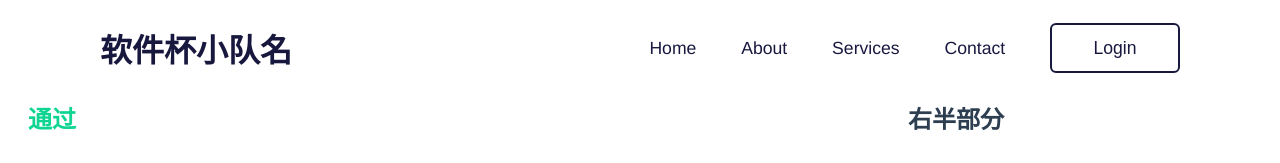
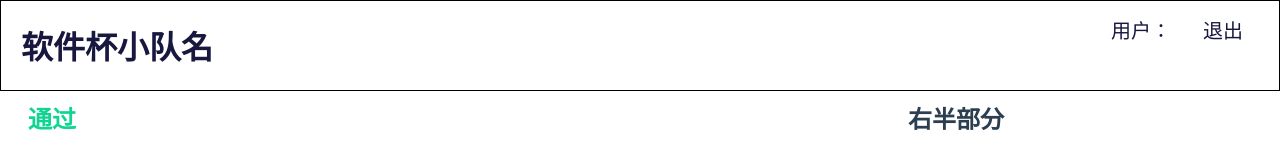
Before and after one commit to xxxxh04/ruanjianbei, a Vue app: page /success in a window 1280 px wide. Shown: the top 163 px of the page. Built offline with nearby package versions, Linux system fonts and the light colour scheme; what monaco-editor would draw is missing.

Commit message:
更新筛选和导航栏

```diff
--- a/src/assets/TitleAndNavigationBar.css
+++ b/src/assets/TitleAndNavigationBar.css
@@ -1,64 +1,51 @@
-header {
+#Title {
     /* 固定定位 */
     position: fixed;
-    top: -2%;
+    top : 0;
     left: 0;
     right: 0;
     /*widows: 100%;*/
     /* 上下、左右内边距 */
-    padding: 20px 100px;
+    padding-left: 20px ;
     /* 弹性布局 */
     display: flex;
-    justify-content: space-between;
-    align-items: center;
+    border:1px solid #000
 }
 
-header h1 {
+#Title h1 {
     color: #18183f;
 }
+/* 导航栏整体样式 */
+.navbar {
+    overflow: hidden;      /* 防止内容溢出 */
+    position: absolute;    /* 使导航栏绝对定位 */
+    right: 20px;           /* 设置导航栏距离右边框 20px */
+    top: 0;                /* 设置导航栏距离顶部 0px */
+  }
 
-.navigation a {
-    /* 相对定位 */
-    position: relative;
-    font-size: 1.1em;
-    color: #fff;
-    /* 定义标准文本 */
-    text-decoration: none;
-    font-weight: 500;
-    margin-left: 40px;
-}
+  /* 导航栏中的无序列表样式 */
+  .navbar ul {
+    list-style-type: none; /* 移除列表项的默认样式 */
+    margin: 0;             /* 去除默认的外边距 */
+    padding: 0;            /* 去除默认的内边距 */
+  }
 
-/* 导航栏样式 */
-/* ::after and ::before 是可以添加到选择器创建伪元素的关键字 */
-.navigation a::after {
-    content: '';
-    position: absolute;
-    left: 0;
-    bottom: -6px;
-    width: 100%;
-    height: 3px;
-    background: #fff;
-    border-radius: 5px;
-    /* transform 属性可以对元素进行移动、缩放、转动、拉长或拉伸 */
-    transform-origin: right;
-    transform: scaleX(0);
-    transition: transform .5s;
-}
+  /* 列表项样式 */
+  .navbar li {
+    float: left; /* 使列表项水平排列 */
+  }
 
-.navigation a:hover::after {
-    transform-origin: left;
-    transform: scaleX(1);
-}
+  /* 列表项中的链接样式 */
+  .navbar li a {
+    display: block;           /* 将链接设置为块级元素 */
+    color: #18183f;       /* 设置链接文本颜色为白色 */
+    text-align: center;       /* 设置链接文本居中对齐 */
+    padding: 14px 16px;       /* 设置链接的内边距 */
+    text-decoration: none;    /* 移除链接的下划线 */
+    font-size: 20px;          /*字体大小*/
+  }
 
-.navigation .btnLogin-popup {
-    width: 130px;
-    height: 50px;
-    /* 背景透明 */
-    background: transparent;
-    border: 2px solid #18183f;
-    border-radius: 6px;
-    cursor: pointer;
-    font-size: 1.1em;
-    color: #fff;
-    margin-left: 40px;
-}
+  /* 列表项中的链接在悬停时的样式 */
+  .navbar li a:hover {
+    color: aqua;         /*悬停时字体颜色改变*/
+  }
--- a/src/components/CeShiComponent.vue
+++ b/src/components/CeShiComponent.vue
@@ -27,8 +27,8 @@
                 <el-button
                   v-for="laberOption in laberOptions1"
                   :key="laberOption.value"
-                  :type="isChecked(laberOption.value) ? 'success' : 'default'"
-                  @click="toggleColor(laberOption.value)"
+                  :type="isChecked(laberOption.label) ? 'success' : 'default'"
+                  @click="toggleLaber(laberOption.label)"
                 >
                   {{ laberOption.label }}
                 </el-button>
@@ -38,8 +38,8 @@
                 <el-button
                   v-for="laberOption in laberOptions2"
                   :key="laberOption.value"
-                  :type="isChecked(laberOption.value) ? 'success' : 'default'"
-                  @click="toggleColor(laberOption.value)"
+                  :type="isChecked(laberOption.label) ? 'success' : 'default'"
+                  @click="toggleLaber(laberOption.label)"
                 >
                   {{ laberOption.label }}
                 </el-button>
@@ -75,15 +75,22 @@
       </div>
       <div id="showSelect">
         <span>已选择</span>
-        <el-button class="showSelectButton" v-if="selectedDiffculty">{{
-          selectDiffculty
-        }}</el-button>
+        <span v-if="checkedLabers.length === 0 && !selectedDiffculty"
+          >无信息</span
+        >
         <el-button
           class="showSelectButton"
-          v-for="checkedLaber in checkedLabers"
+          v-if="selectedDiffculty"
+          @click="resetDifficulty"
+          >{{ selectDiffculty }}<span class="close-icon">x</span></el-button
+        >
+        <el-button
+          class="showSelectButton"
+          v-for="(checkedLaber, index) in checkedLabers"
           :key="checkedLaber"
+          @click="removeCheckedLaber(index)"
         >
-          {{ checkedLaber }}
+          {{ checkedLaber }}<span class="close-icon">x</span>
         </el-button>
       </div>
     </div>
@@ -116,7 +123,7 @@
 </template>
 
 <script setup lang="ts">
-import { reactive, computed, ref, onMounted } from "vue";
+import { reactive, computed, ref, onMounted, watch } from "vue";
 import axios from "axios";
 const selectDiffculty = ref(""); // 用于存储选中的难度
 const selectedDiffculty = ref(false); //是否选择难度
@@ -167,24 +174,38 @@ function showModal() {
   dialogVisible.value = true;
 }
 
-function toggleColor(color: string) {
-  const index = checkedLabers.indexOf(color);
+// 监听selectDiffculty的变化,显示选择的难度
+watch(selectDiffculty, (newVal) => {
+  if (newVal) {
+    selectedDiffculty.value = true;
+  }
+});
+
+function toggleLaber(Laber: string) {
+  const index = checkedLabers.indexOf(Laber);
   if (index === -1) {
-    checkedLabers.push(color);
+    checkedLabers.push(Laber);
   } else {
     checkedLabers.splice(index, 1);
   }
 }
 
-function isChecked(color) {
-  return checkedLabers.includes(color);
+function isChecked(Laber) {
+  return checkedLabers.includes(Laber);
 }
 
 function handleConfirm() {
   console.log("选中的标签：", checkedLabers);
   dialogVisible.value = false;
 }
+const resetDifficulty = () => {
+  selectedDiffculty.value = false;
+  selectDiffculty.value = "";
+};
 
+const removeCheckedLaber = (index: number) => {
+  checkedLabers.splice(index, 1);
+};
 function searchProblem() {
   // 执行搜索操作，这里可以根据搜索框中的内容执行相应的搜索逻辑
   console.log(
@@ -328,8 +349,15 @@ onMounted(() => {
   margin-right: 10px;
 }
 
-#showSelectButton {
-  margin-left: 10px;
+.showSelectButton {
+  transition: background-color 0.3s;
+  margin-right: 10px;
+}
+
+.showSelectButton:hover {
+  background-color: red;
+}
+#close-icon {
 }
 
 #questionMenu {
--- a/src/views/MainView.vue
+++ b/src/views/MainView.vue
@@ -1,15 +1,15 @@
 <template>
   <div>
-    <header>
+    <div id="Title">
       <h1>软件杯小队名</h1>
-      <nav class="navigation">
-        <a href="#" style="color: #18183f"> Home </a>
-        <a href="#" style="color: #18183f"> About </a>
-        <a href="#" style="color: #18183f"> Services </a>
-        <a href="#" style="color: #18183f"> Contact </a>
-        <button class="btnLogin-popup" style="color: #18183f">Login</button>
+      <nav class="navbar">
+        <ul>
+          <li><a href="#"><span>用户：</span>{{ username }}</a></li>
+          <li><a href="#">退出</a></li>
+
+        </ul>
       </nav>
-    </header>
+    </div>
     <div class="container">
       <div class="left-section">
         <el-menu class="el-menu-vertical-demo">
@@ -51,9 +51,9 @@
 
 <script setup lang="ts">
 import { useRouter } from 'vue-router';
-
+import {ref} from 'vue';
 const router = useRouter()
-
+let username = ref("user1")
 function navigateTo(path: string) {
   router.push(path)
 }
--- a/src/views/QuestionView.vue
+++ b/src/views/QuestionView.vue
@@ -1,15 +1,15 @@
 <template>
   <div>
-    <header>
+    <div id="Title">
       <h1>软件杯小队名</h1>
-      <nav class="navigation">
-        <a href="#" style="color: #18183f"> Home </a>
-        <a href="#" style="color: #18183f"> About </a>
-        <a href="#" style="color: #18183f"> Services </a>
-        <a href="#" style="color: #18183f"> Contact </a>
-        <button class="btnLogin-popup" style="color: #18183f">Login</button>
+      <nav class="navbar">
+        <ul>
+          <li><a href="#"><span>用户：</span>{{ username }}</a></li>
+          <li><a href="#">退出</a></li>
+
+        </ul>
       </nav>
-    </header>
+    </div>
     <div class="split-screen">
       <div class="left-half">
         <!-- 左半部分内容 -->
--- a/src/views/SuccessView.vue
+++ b/src/views/SuccessView.vue
@@ -1,15 +1,15 @@
 <template>
   <div>
-    <header>
+    <div id="Title">
       <h1>软件杯小队名</h1>
-      <nav class="navigation">
-        <a href="#" style="color: #18183f"> Home </a>
-        <a href="#" style="color: #18183f"> About </a>
-        <a href="#" style="color: #18183f"> Services </a>
-        <a href="#" style="color: #18183f"> Contact </a>
-        <button class="btnLogin-popup" style="color: #18183f">Login</button>
+      <nav class="navbar">
+        <ul>
+          <li><a href="#"><span>用户：</span>{{ username }}</a></li>
+          <li><a href="#">退出</a></li>
+
+        </ul>
       </nav>
-    </header>
+    </div>
     <div class="split-screen">
       <div class="left-half">
         <!-- 左半部分内容 -->
```
